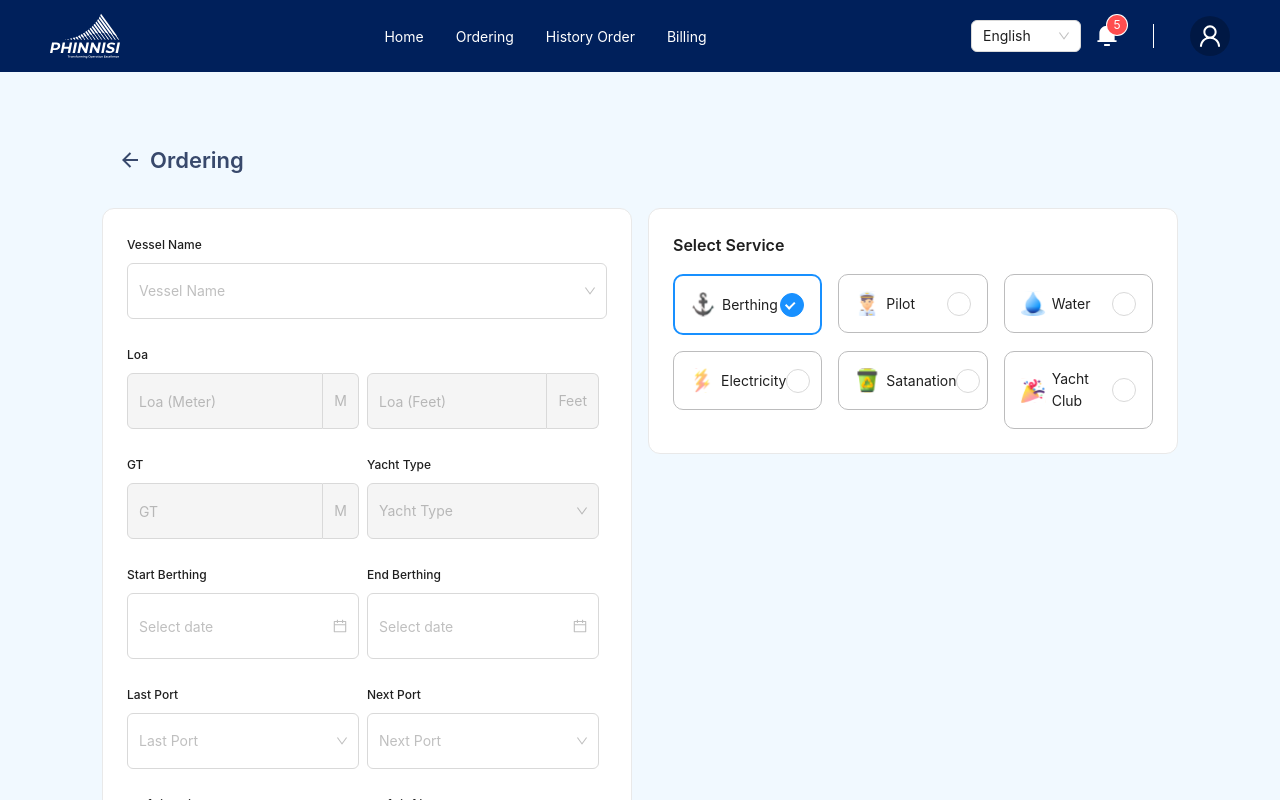
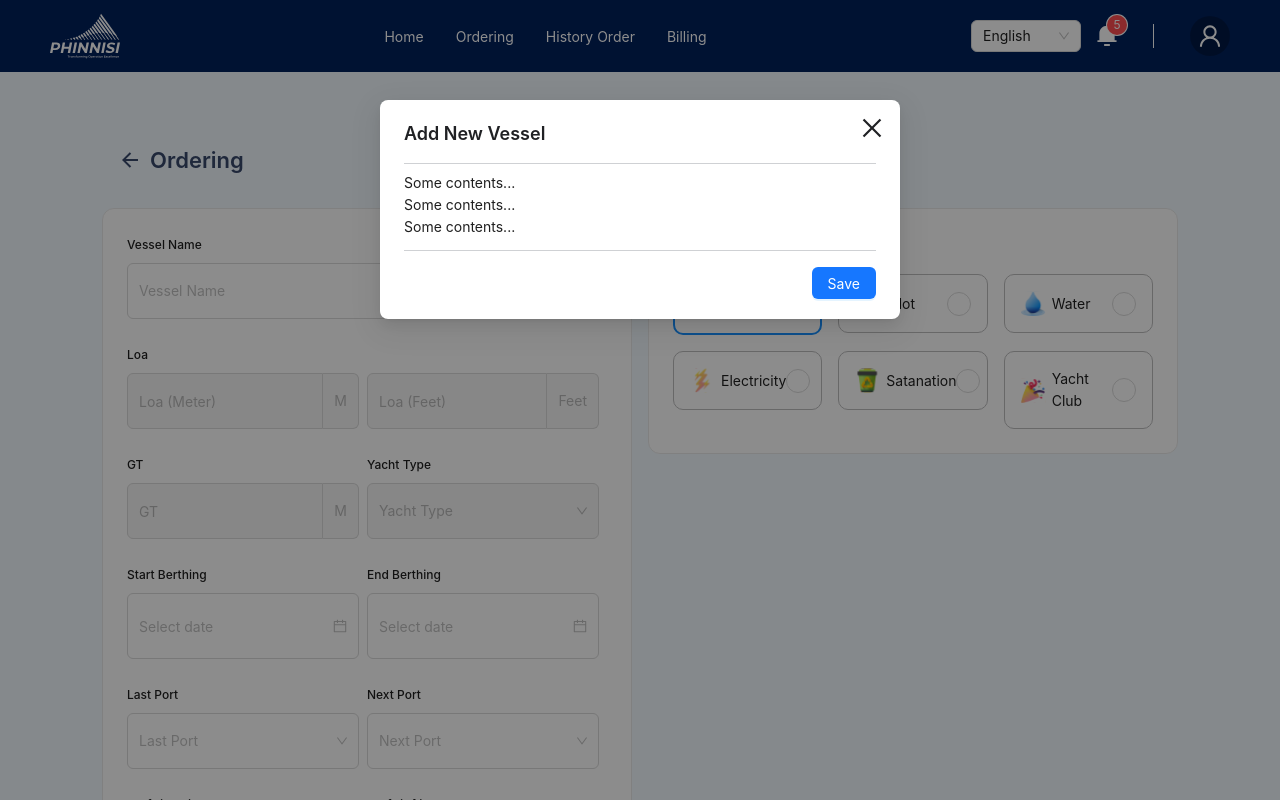
Before and after one commit to teukusem/Yatch-Project, a Next.js app: page /ordering in a window 1280 px wide. Shown: the top 800 px of the page. Built offline with nearby package versions, Linux system fonts and the light colour scheme.

Commit message:
wip/ modal additinal vessel

```diff
--- /dev/null
+++ b/src/components/atoms/modal/index.tsx
@@ -0,0 +1,35 @@
+import React from "react";
+import { Modal, ModalProps } from "antd";
+import styled from "styled-components";
+import colorPallate from "@/utils/color";
+
+const ModalStyled = styled(Modal)`
+  .ant-modal-header {
+    border-bottom: 1px solid #cfd1d4;
+    padding-bottom: 16px;
+  }
+
+  .ant-modal-title {
+    font-size: 18px;
+    font-weight: 600;
+    color: ${colorPallate.black};
+  }
+
+  .ant-modal-close {
+    color: ${colorPallate.black};
+  }
+  .ant-modal-close-x {
+    font-size: 24px;
+  }
+
+  .ant-modal-footer {
+    border-top: 1px solid #cfd1d4;
+    padding-top: 16px;
+  }
+`;
+
+const ModalPopup: React.FC<ModalProps> = (props) => {
+  return <ModalStyled {...props} />;
+};
+
+export default ModalPopup;
--- a/src/components/organism/ordering-form/index.tsx
+++ b/src/components/organism/ordering-form/index.tsx
@@ -1,7 +1,18 @@
-import React from "react";
-import Create from "./style";
+import React, { useState } from "react";
+import Create, { style } from "./style";
+import { RiAddLine } from "@remixicon/react";
+import ModalAdditionalVessel from "../ordering-modal-additional-vessel";
 
 function FormOrdering() {
+  const [searchValueVessel, setSearchValueVessel] = useState<string | null>(
+    null
+  );
+  const [isModalAdditionalVessel, setIsModalAdditionalVessel] =
+    useState<boolean>(true);
+
+  const handleChangeModalPermission = () =>
+    setIsModalAdditionalVessel((prev) => !prev);
+
   return (
     <>
       <Create.FormItemCustom label="Vessel Name" name="vessel_name">
@@ -25,36 +36,32 @@ function FormOrdering() {
               label: "Tom",
             },
           ]}
+          onSearch={(value) => setSearchValueVessel(value)}
+          notFoundContent={
+            <Create.WrapperNotFoundContent
+              onClick={handleChangeModalPermission}
+            >
+              <RiAddLine size={24} />
+              <div>
+                Add New Vessel
+                <Create.VesselNameValue>
+                  {searchValueVessel}
+                </Create.VesselNameValue>
+              </div>
+            </Create.WrapperNotFoundContent>
+          }
         />
       </Create.FormItemCustom>
 
-      <Create.FormItemCustom
-        label="Loa"
-        style={{
-          marginBottom: 0,
-        }}
-      >
-        <Create.FormItemCustom
-          name="loa_meter"
-          style={{
-            display: "inline-block",
-            width: "calc(50% - 8px)",
-          }}
-        >
+      <Create.FormItemCustom label="Loa" style={style.formItemParent}>
+        <Create.FormItemCustom name="loa_meter" style={style.formItemLeftSide}>
           <Create.InputCustom
             placeholder="Loa (Meter)"
             disabled
             addonAfter="M"
           />
         </Create.FormItemCustom>
-        <Create.FormItemCustom
-          name="loa_feet"
-          style={{
-            display: "inline-block",
-            width: "calc(50% - 8px)",
-            margin: "0 8px",
-          }}
-        >
+        <Create.FormItemCustom name="loa_feet" style={style.formItemRightSide}>
           <Create.InputCustom
             placeholder="Loa (Feet)"
             disabled
@@ -63,36 +70,23 @@ function FormOrdering() {
         </Create.FormItemCustom>
       </Create.FormItemCustom>
 
-      <Create.FormItemCustom
-        label=""
-        style={{
-          marginBottom: 0,
-        }}
-      >
+      <Create.FormItemCustom label="" style={style.formItemParent}>
         <Create.FormItemCustom
           label="GT"
           name="gt_ton"
-          style={{
-            display: "inline-block",
-            width: "calc(50% - 8px)",
-          }}
+          style={style.formItemLeftSide}
         >
           <Create.InputCustom placeholder="GT" disabled addonAfter="M" />
         </Create.FormItemCustom>
         <Create.FormItemCustom
           label="Yacht Type"
           name="yacht_type"
-          style={{
-            display: "inline-block",
-            width: "calc(50% - 8px)",
-            margin: "0 8px",
-          }}
+          style={style.formItemRightSide}
         >
           <Create.SelectCustom
             showSearch
             placeholder="Yacht Type"
             disabled
-            style={{ height: 56 }}
             filterOption={(input, option) =>
               (option?.label ?? "").toLowerCase().includes(input.toLowerCase())
             }
@@ -114,19 +108,11 @@ function FormOrdering() {
         </Create.FormItemCustom>
       </Create.FormItemCustom>
 
-      <Create.FormItemCustom
-        label=""
-        style={{
-          marginBottom: 0,
-        }}
-      >
+      <Create.FormItemCustom label="" style={style.formItemParent}>
         <Create.FormItemCustom
           name="start_berthing"
           label="Start Berthing"
-          style={{
-            display: "inline-block",
-            width: "calc(50% - 8px)",
-          }}
+          style={style.formItemLeftSide}
         >
           <Create.DatePickerCustom
             style={{
@@ -138,11 +124,7 @@ function FormOrdering() {
         <Create.FormItemCustom
           name="end_berthing"
           label="End Berthing"
-          style={{
-            display: "inline-block",
-            width: "calc(50% - 8px)",
-            margin: "0 8px",
-          }}
+          style={style.formItemRightSide}
         >
           <Create.DatePickerCustom
             style={{
@@ -152,22 +134,13 @@ function FormOrdering() {
         </Create.FormItemCustom>
       </Create.FormItemCustom>
 
-      <Create.FormItemCustom
-        label=""
-        style={{
-          marginBottom: 0,
-        }}
-      >
+      <Create.FormItemCustom label="" style={style.formItemParent}>
         <Create.FormItemCustom
           label="Last Port"
           name="last_port"
-          style={{
-            display: "inline-block",
-            width: "calc(50% - 8px)",
-          }}
+          style={style.formItemLeftSide}
         >
           <Create.SelectCustom
-            style={{ height: 56 }}
             showSearch
             placeholder="Last Port"
             filterOption={(input, option) =>
@@ -192,15 +165,10 @@ function FormOrdering() {
         <Create.FormItemCustom
           label="Next Port"
           name="next_port"
-          style={{
-            display: "inline-block",
-            width: "calc(50% - 8px)",
-            margin: "0 8px",
-          }}
+          style={style.formItemRightSide}
         >
           <Create.SelectCustom
             showSearch
-            style={{ height: 56 }}
             placeholder="Next Port"
             filterOption={(input, option) =>
               (option?.label ?? "").toLowerCase().includes(input.toLowerCase())
@@ -223,34 +191,28 @@ function FormOrdering() {
         </Create.FormItemCustom>
       </Create.FormItemCustom>
 
-      <Create.FormItemCustom
-        label=""
-        style={{
-          marginBottom: 0,
-        }}
-      >
+      <Create.FormItemCustom label="" style={style.formItemParent}>
         <Create.FormItemCustom
           label="Draft (Fore)"
           name="draft_fore"
-          style={{
-            display: "inline-block",
-            width: "calc(50% - 8px)",
-          }}
+          style={style.formItemLeftSide}
         >
           <Create.InputCustom placeholder="Draft (Fore)" />
         </Create.FormItemCustom>
         <Create.FormItemCustom
           label="Draft (Aft)"
           name="draft_aft"
-          style={{
-            display: "inline-block",
-            width: "calc(50% - 8px)",
-            margin: "0 8px",
-          }}
+          style={style.formItemRightSide}
         >
           <Create.InputCustom placeholder="Draft (Aft)" />
         </Create.FormItemCustom>
       </Create.FormItemCustom>
+
+      <ModalAdditionalVessel
+        isModalAdditional={isModalAdditionalVessel}
+        changeModalPermission={handleChangeModalPermission}
+        key={"modal-additional-vessel"}
+      />
     </>
   );
 }
--- a/src/components/organism/ordering-form/style.ts
+++ b/src/components/organism/ordering-form/style.ts
@@ -28,6 +28,34 @@ const Create = {
   SelectCustom: styled(Select)`
     height: 56px;
   `,
+  WrapperNotFoundContent: styled.div`
+    text-align: center;
+    display: flex;
+    justify-content: center;
+    gap: 10px;
+    font-size: 14px;
+    color: ${colorPallate.greyLight300};
+  `,
+  VesselNameValue: styled.span`
+    margin-left: 4px;
+    font-weight: 600;
+    color: ${colorPallate.grey};
+  `,
+};
+
+export const style = {
+  formItemLeftSide: {
+    display: "inline-block",
+    width: "calc(50% - 8px)",
+  },
+  formItemRightSide: {
+    display: "inline-block",
+    width: "calc(50% - 8px)",
+    margin: "0 8px",
+  },
+  formItemParent: {
+    marginBottom: 0,
+  },
 };
 
 export default Create;
--- /dev/null
+++ b/src/components/organism/ordering-modal-additional-vessel/index.tsx
@@ -0,0 +1,50 @@
+import React from "react";
+import ModalPopup from "@/components/atoms/modal";
+import { Button } from "antd";
+
+interface ModalAdditionalVessel {
+  isModalAdditional: boolean;
+  changeModalPermission: () => void;
+}
+
+function ModalAdditionalVessel({
+  isModalAdditional,
+  changeModalPermission,
+}: ModalAdditionalVessel) {
+  const handleCancel = () => {
+    changeModalPermission();
+  };
+
+  const handleOk = async () => {
+    try {
+      await alert("Thanksis");
+    } catch (error) {
+      console.error(error);
+    } finally {
+      changeModalPermission();
+    }
+  };
+  return (
+    <ModalPopup
+      title="Add New Vessel"
+      open={isModalAdditional}
+      onCancel={handleCancel}
+      footer={[
+        <Button
+          key="submit"
+          type="primary"
+          //   loading={loading}
+          onClick={handleOk}
+        >
+          Save
+        </Button>,
+      ]}
+    >
+      <p>Some contents...</p>
+      <p>Some contents...</p>
+      <p>Some contents...</p>
+    </ModalPopup>
+  );
+}
+
+export default ModalAdditionalVessel;
--- a/src/components/organism/ordering-services/index.tsx
+++ b/src/components/organism/ordering-services/index.tsx
@@ -6,9 +6,9 @@ import electric from "@/assets/images/icon/electric.svg";
 import pilot from "@/assets/images/icon/pilot-profile.svg";
 import water from "@/assets/images/icon/water.svg";
 import yachtclub from "@/assets/images/icon/yacht-club.svg";
-import colorPallate from "@/utils/color";
 import RoundedCheckbox from "@/components/atoms/checkbox/rounded-checkbox";
 import { Col, Row } from "antd";
+import Create from "./style";
 
 interface OrderingServicesProps {
   selectedServices: number[];
@@ -41,10 +41,8 @@ function OrderingServices({
 
   return (
     <>
-      <p style={{ fontWeight: 600, fontSize: 16, marginBottom: 16 }}>
-        Select Service
-      </p>
-      <Row gutter={[16, 16]} style={{ marginTop: "16px" }}>
+      <Create.TitleHeader>Select Service</Create.TitleHeader>
+      <Create.WrapperRowItem gutter={[16, 16]}>
         {services?.map((service, index) => (
           <Col
             xs={{ span: 24, flex: "100%" }}
@@ -54,33 +52,22 @@ function OrderingServices({
             xl={{ span: 8 }}
             key={service.id}
           >
-            <div
-              style={{
-                display: "flex",
-                justifyContent: "space-between",
-                fontSize: 14,
-                border: selectedServices.includes(service.id)
-                  ? `2px solid ${colorPallate.primaryBlue100}`
-                  : `1px solid ${colorPallate.greyLight200}`,
-                padding: 16,
-                borderRadius: 10,
-              }}
+            <Create.CardServices
+              border={selectedServices.includes(service.id)}
               onClick={() => handleSelect(service.id)}
               key={service.id}
             >
-              <div
-                style={{ display: "flex", alignItems: "center", gap: "6px" }}
-              >
+              <Create.LabelIconServices>
                 <Image src={service.icon} alt={`${service.name} Icon`} />
                 {service.name}
-              </div>
+              </Create.LabelIconServices>
               <RoundedCheckbox
                 checked={selectedServices.includes(service.id)}
               />
-            </div>
+            </Create.CardServices>
           </Col>
         ))}
-      </Row>
+      </Create.WrapperRowItem>
     </>
   );
 }
--- a/src/components/organism/ordering-services/style.ts
+++ b/src/components/organism/ordering-services/style.ts
@@ -0,0 +1,33 @@
+import colorPallate from "@/utils/color";
+import { Row } from "antd";
+import styled from "styled-components";
+
+const Create = {
+  TitleHeader: styled.p`
+    font-size: 16px;
+    marginbottom: 16px;
+    font-weight: 600;
+  `,
+  WrapperRowItem: styled(Row)`
+    margin-top: 16px;
+  `,
+  CardServices: styled.div<{ border: boolean }>`
+    display: flex;
+    justify-content: space-between;
+    font-size: 14px;
+    padding: 16px;
+    cursor: pointer;
+    border-radius: 10px;
+    border: ${({ border }) =>
+      border
+        ? `2px solid ${colorPallate.primaryBlue100}`
+        : `1px solid ${colorPallate.greyLight200}`};
+  `,
+  LabelIconServices: styled.div`
+    display: flex;
+    align-items: center;
+    gap: 6px;
+  `,
+};
+
+export default Create;
--- a/src/utils/color.ts
+++ b/src/utils/color.ts
@@ -9,6 +9,7 @@ const colorPallate = {
   greyLight: "#E9E9E9",
   greyLight100: "#D5D7D9",
   greyLight200: "#BCBCBD",
+  greyLight300: "#A6A6A7",
   grey: "#797A7C",
   yellow: "#F6C01D",
   yellowLight100: "#FEF9E8",
```
Also changed, not shown: src/components/template/Logo/index.tsx (+10 -1 lines), src/components/organism/ordering-modal-additional-vessel/style.ts (added).
